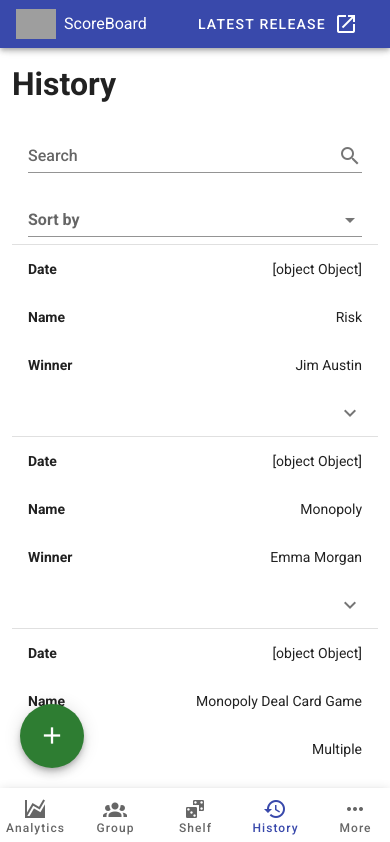
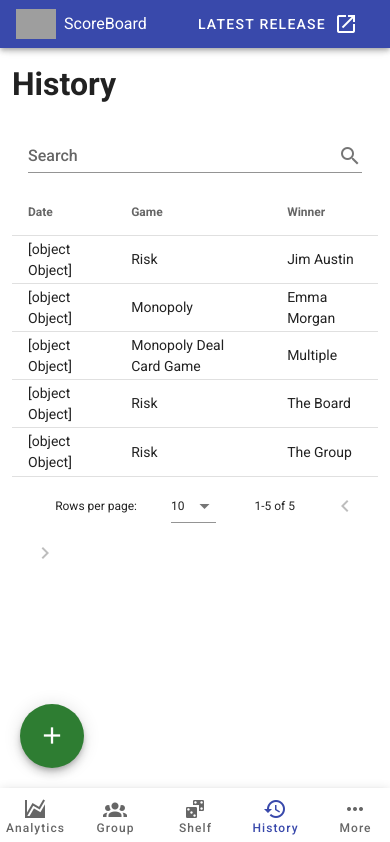
Before and after one commit to smophat7/score-board-pwa, a Vue app in the folder score-board/: page /#/history in a window 390 px wide. Shown: the top 842 px of the page. Built offline with nearby package versions, Linux system fonts and the light colour scheme; grey boxes are pictures that could not be loaded.

Commit message:
History data-table breakpoint column visibility and basic modal

```diff
--- a/score-board/src/views/History/History.vue
+++ b/score-board/src/views/History/History.vue
@@ -6,15 +6,32 @@
     <v-card-title>
       <v-text-field v-model="search" append-icon="mdi-magnify" label="Search" single-line hide-details></v-text-field>
     </v-card-title>
+
+    <!-- mobile-breakpoint="" eliminates the mobile table view option as I'm doing custom column visibility instead -->
     <v-data-table
-      :headers="headers"
+      :headers="computedHeaders"
       :items="plays"
       :search="search"
-      single-expand
-      item-key="id"
-      show-expand
+      mobile-breakpoint=""
+      @click:row="handleClick"
     >
-      <template v-slot:expanded-item="{ headers, item }">
+      <!-- <template slot="items" slot-scope="props">
+        <tr @click="showAlert(props.item)"> -->
+          <!-- <td>{{ props.item.name }}</td> -->
+          <!-- <td class="text-xs-right">{{ props.item.datePlayed }}</td>
+          <td class="text-xs-right">{{ props.item.boardGameId }}</td>
+          <td class="text-xs-right">{{ props.item.type }}</td>
+        </tr>
+      </template> -->
+
+       <!-- <template :slot="items" slot-scope="props">
+        <td>{{ props.item.name }}</td> -->
+        <!-- <td class="text-xs-right">{{ props.item.datePlayed }}</td>
+        <td class="text-xs-right">{{ props.item.boardGameId }}</td>
+        <td class="text-xs-right" v-if="!$vuetify.breakpoint.smAndDown">{{ props.item.type }}</td>
+      </template> --> -->
+
+      <!-- <template v-slot:expanded-item="{ headers, item }">
         <td :colspan="headers.length">
           <v-container>
             <h3>{{ item.boardGameId }}</h3>
@@ -22,8 +39,51 @@
             <p><strong>Description: </strong>{{ item.description }}</p>
           </v-container>
         </td>
-      </template>
+      </template> -->
     </v-data-table>
+
+    <!-- Dialog/Modal with additional information -->
+    <v-dialog
+      v-model="dialog"
+      width="300"
+      :fullscreen="$vuetify.breakpoint.xsOnly"
+      transition="dialog-bottom-transition"
+    >
+      <!-- <template v-slot:activator="{ on, attrs }">
+        <v-btn
+          color="red lighten-2"
+          dark
+          v-bind="attrs"
+          v-on="on"
+        >
+          Click Me
+        </v-btn>
+      </template> -->
+
+      <v-card>
+        <v-card-title class="headline grey lighten-2">
+          More info about GamePlay
+        </v-card-title>
+
+        <v-card-text>
+          Lorem ipsum dolor sit amet, consectetur adipiscing elit, sed do eiusmod tempor incididunt ut labore et dolore magna aliqua. Ut enim ad minim veniam, quis nostrud exercitation ullamco laboris nisi ut aliquip ex ea commodo consequat. Duis aute irure dolor in reprehenderit in voluptate velit esse cillum dolore eu fugiat nulla pariatur. Excepteur sint occaecat cupidatat non proident, sunt in culpa qui officia deserunt mollit anim id est laborum.
+        </v-card-text>
+
+        <v-divider></v-divider>
+
+        <v-card-actions>
+          <v-spacer></v-spacer>
+          <v-btn
+            color="primary"
+            text
+            @click="dialog = false"
+          >
+            Close
+          </v-btn>
+        </v-card-actions>
+      </v-card>
+    </v-dialog>
+
 
   </v-container>
 </template>
@@ -36,15 +96,22 @@ export default {
       search: "",
       // expanded: [],
       // singleExpand: true,
+      dialog: false,
       headers: [
         { text: "Date", value: 'datePlayed' },
-        { text: "Name", value: 'boardGameId' },
+        { text: "Game", value: 'boardGameId' },
         { text: "Winner", value: 'winnerId' },
-        { text: '', value: 'data-table-expand' },
+        { text: "Something?", value: 'winnerId', hide: 'smAndDown'},
+
+        // The space after in the align: makes it so the class mobile-invisible-column is applied
+        // { text: '', value: 'data-table-expand', hide: "smAndDown"},
       ]
     };
   },
   computed: {
+    computedHeaders() {
+      return this.headers.filter(h => !h.hide || !this.$vuetify.breakpoint[h.hide]);
+    },
     plays() {
       let plays = this.deepCopy(this.$root.$data.history);
       // console.log("root");
@@ -62,6 +129,12 @@ export default {
     }
   },
   methods: {
+    handleClick(item) {
+      console.log("Handle click = " + item.boardGameId);
+      this.dialog = true;
+      // this.highlightClickedRow(value);
+      // this.viewDetails(value);
+    },
     readableDate(date) {
       console.log(date);
       return date.toLocaleDateString("en-US", {
@@ -157,3 +230,11 @@ export default {
   },
 };
 </script>
+
+<style scoped>
+@media (max-width: 600px){
+  .mobile-invisible-column {
+    display: none !important;
+  }
+}
+</style>
```
